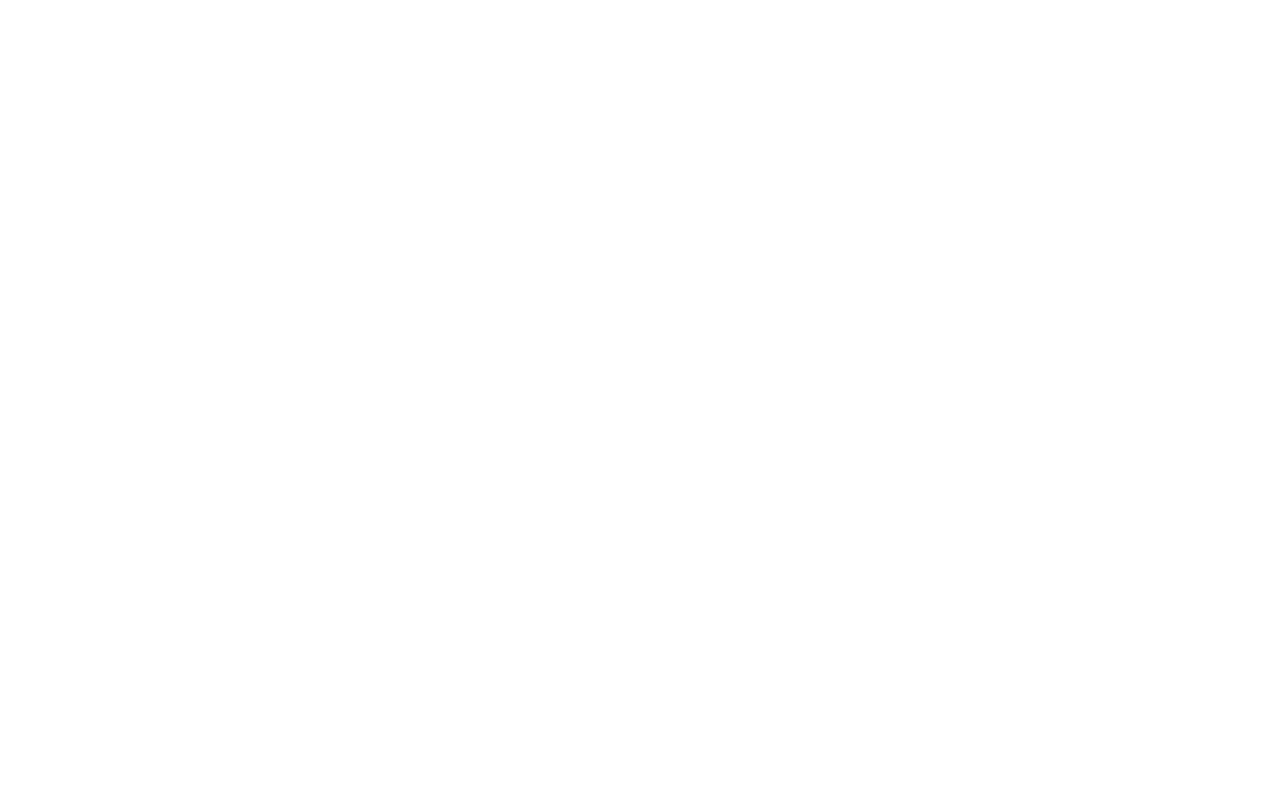
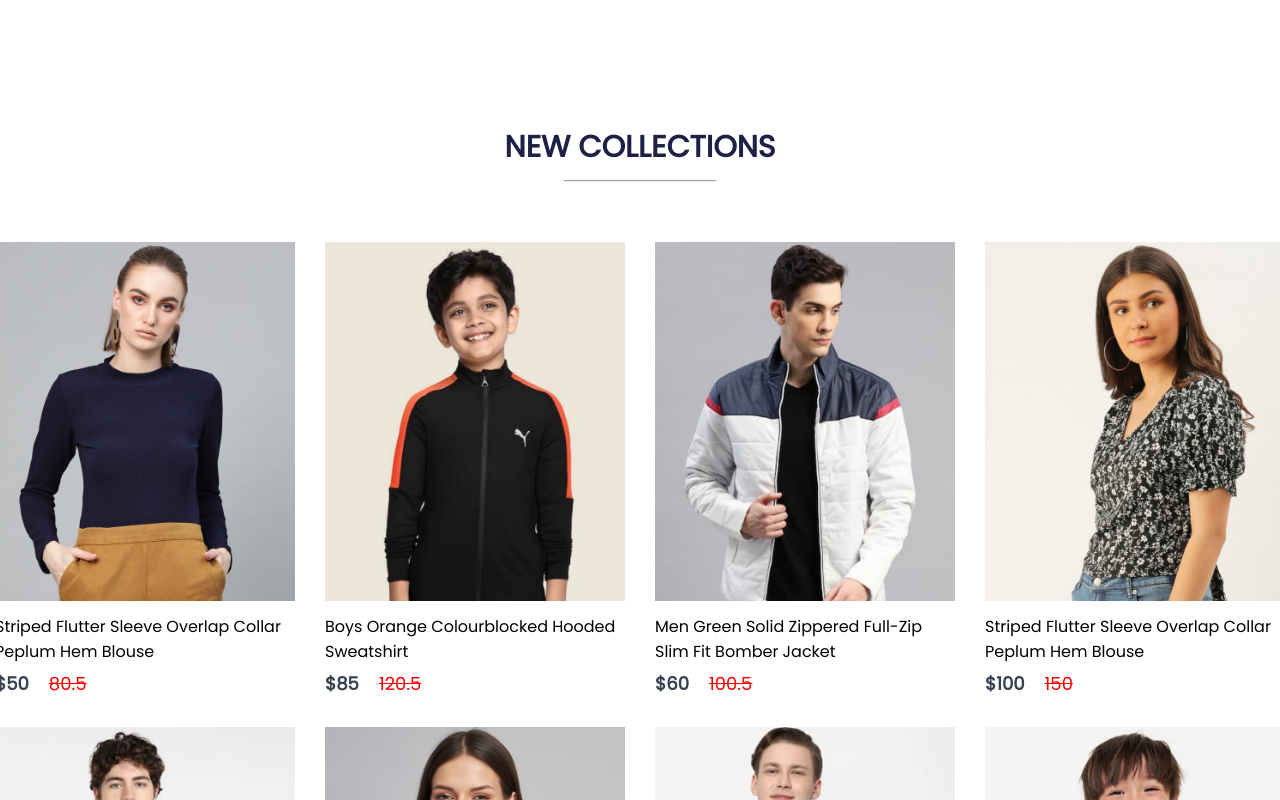
Before and after one commit to Laayaa94/CODSOFT-E-Commerse, a React (Create React App) app: page / in a window 1280 px wide. Shown: the part 2100-2900 px from the top of the page. Before the commit the page ends 2225 px from the top, so only its background shows below. Built offline with nearby package versions, Linux system fonts and the light colour scheme.

Commit message:
New Collections

```diff
--- /dev/null
+++ b/src/Components/NewCollections/NewCollections.css
@@ -0,0 +1,24 @@
+.newCollections{
+    display: flex;
+    flex-direction: column;
+    align-items: center;
+    gap: 10px;
+    height: 90vh;
+}
+.newCollections h1{
+    color: #202046;
+    font-size: 30px;
+    font-weight: 600;
+}
+.newCollections hr{
+    width: 150px;
+    height: 3px;
+    border-radius: 10px;
+    background:#0a6638 ;
+}
+.collections{
+    display: grid;
+    grid-template-columns: 1fr 1fr 1fr 1fr;
+    margin-top: 50px;
+    gap: 30px;
+}
--- /dev/null
+++ b/src/Components/NewCollections/NewCollections.jsx
@@ -0,0 +1,29 @@
+import React from 'react'
+import './NewCollections.css'
+import new_collection from'../Assets/new_collections'
+import Item from '../Item/Item'
+const NewCollections = () => {
+  return (
+    <div className='newCollections'>
+      <h1>NEW COLLECTIONS</h1>
+      <hr />
+      <div className="collections">
+    {
+        new_collection.map((item, i) => {
+            return (
+                <Item key={i}
+                    id={item.id}
+                    name={item.name}
+                    image={item.image}
+                    new_price={item.new_price}
+                    old_price={item.old_price}/>
+            );
+        })
+    }
+</div>
+
+    </div>
+  )
+}
+
+export default NewCollections
--- a/src/Pages/Shop.jsx
+++ b/src/Pages/Shop.jsx
@@ -2,6 +2,7 @@ import React from 'react'
 import Hero from '../Components/Hero/Hero'
 import Popular from '../Components/Popular/popular'
 import Offers from '../Components/Offers/Offers'
+import NewCollections from '../Components/NewCollections/NewCollections'
 
 const Shop = () => {
   return (
@@ -9,6 +10,7 @@ const Shop = () => {
       <Hero/>
       <Popular/>
       <Offers/>
+      <NewCollections/>
     </div>
   )
 }
```
